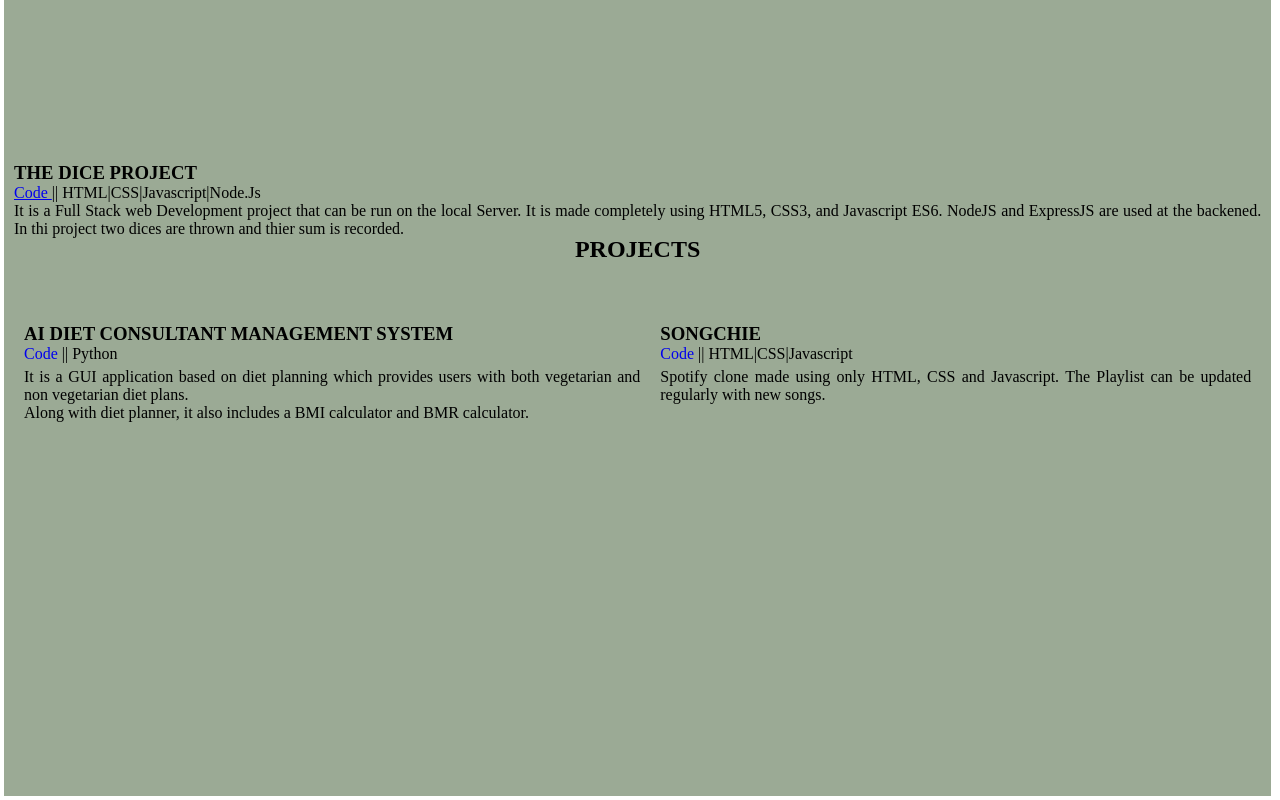
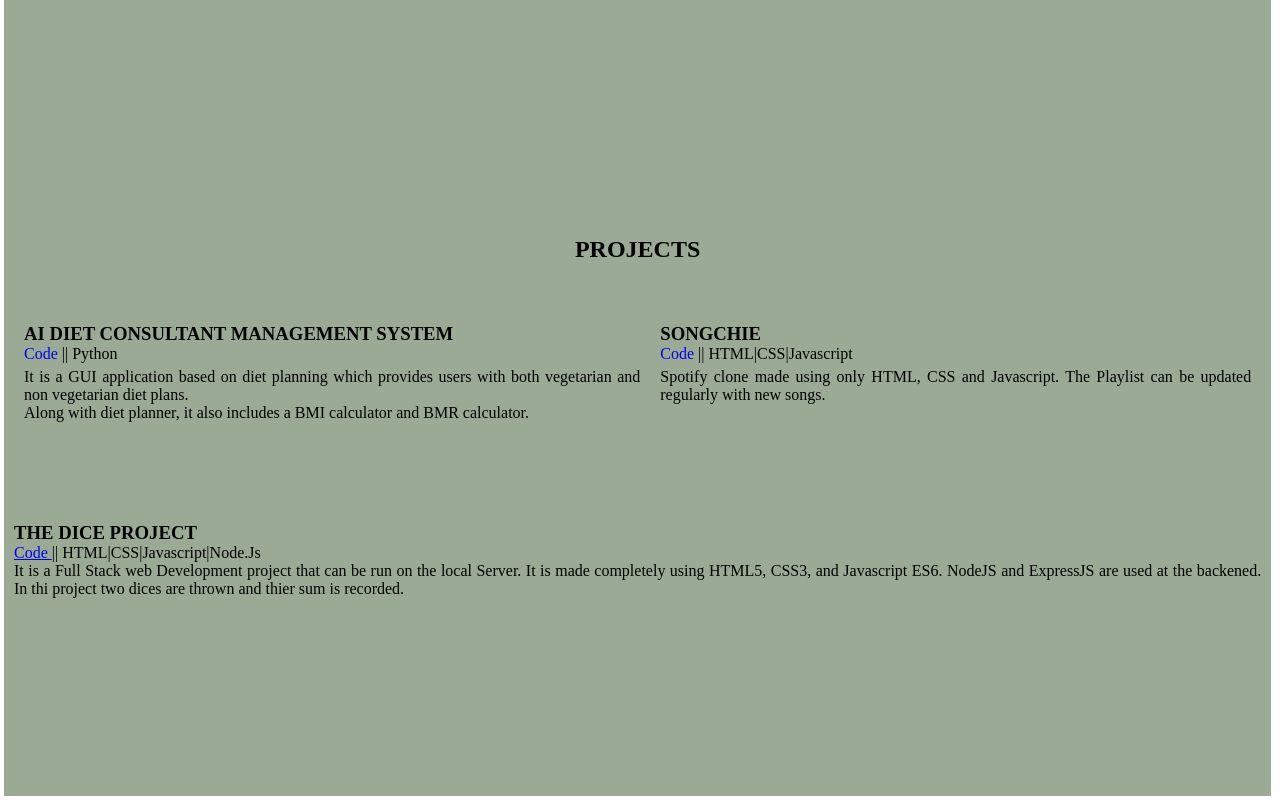
Before and after one commit to AnkitMehra2/Resume, a plain HTML site: page index.html in a window 1280 px wide. Shown: the part 2408-3208 px from the top of the page. Drawn offline with nearby package versions, Linux system fonts and the light colour scheme.

Commit message:
Update index.css

```diff
--- a/index.css
+++ b/index.css
@@ -276,5 +276,8 @@ body{
   margin: 5px;
   padding: 5px;
   justify-content: center;
+  align-items:center;
+  position: relative;
+  top: 45%;
 
 }
```
